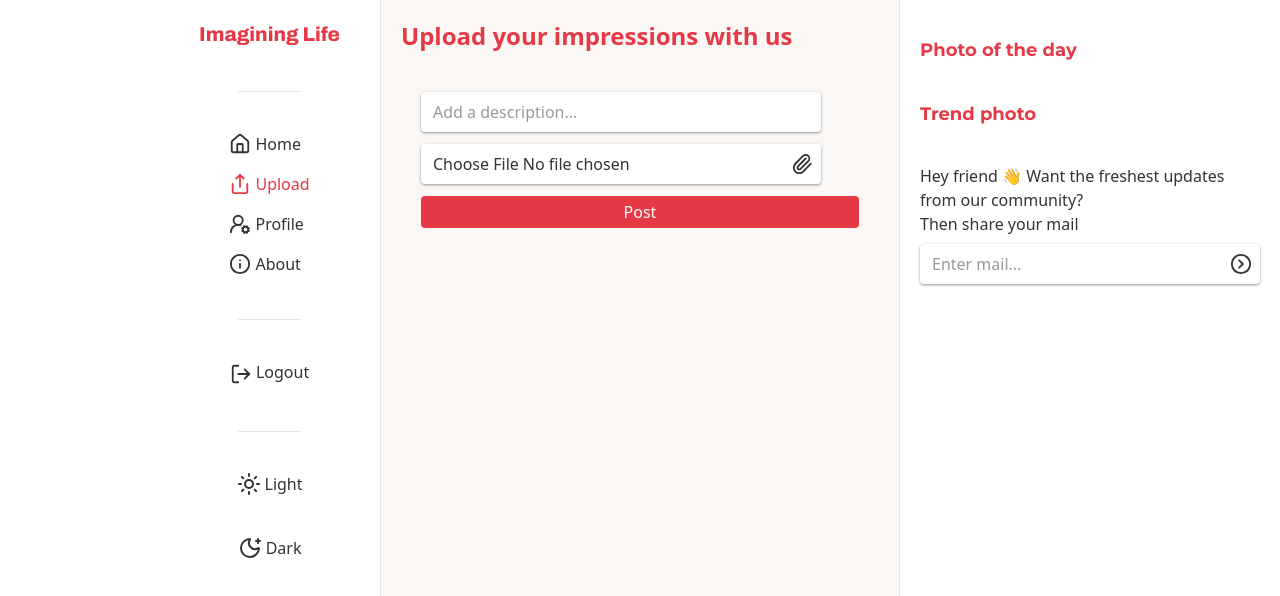
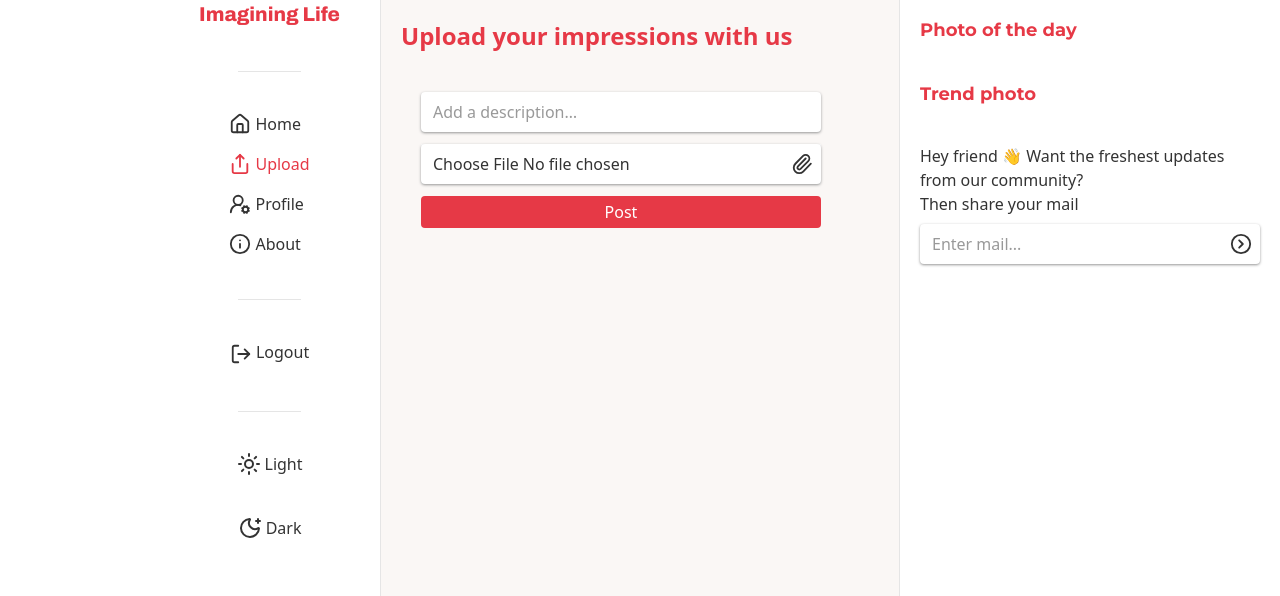
Before and after one commit to niki1tusa/imagining_life, a Next.js app: page /upload in a window 1280 px wide. Shown: the top 596 px of the page. Built offline with nearby package versions, Linux system fonts and the light colour scheme; no server answers.

Commit message:
delete surplus code

```diff
--- a/src/app/api/photos/route.ts
+++ b/src/app/api/photos/route.ts
@@ -24,10 +24,9 @@ export async function GET() {
 		return NextResponse.json([], { status: 500 });
 	}
 }
-
+// unsplash is no possibility post query, because mock :(
 export async function POST(req: Request) {
 	const formData = await req.formData();
-	const file = formData.get('image') as File;
 	const description = formData.get('description') as string;
 
 
--- a/src/components/RightAside.tsx
+++ b/src/components/RightAside.tsx
@@ -48,7 +48,7 @@ export default function RightAside() {
 				stiffness: 80,
 				damping: 15,
 			}}
-			className='hidden max-h-screen w-full flex-col gap-2 overflow-hidden px-5 pt-5 sm:px-5 md:sticky md:top-4 md:flex md:gap-6 md:pt-5 2xl:gap-4'
+			className='hidden max-h-screen w-full flex-col gap-2 overflow-hidden px-5 sm:px-5 md:sticky md:top-4 md:flex md:gap-6 2xl:gap-4'
 		>
 			<div>
 				<Title heading='lg' className='text-primary mb-3 text-lg font-bold'>
@@ -62,7 +62,7 @@ export default function RightAside() {
 				</Title>
 				{largestTotalLikedPhoto && <PhotoCard photo={largestTotalLikedPhoto} />}
 			</div>
-			<div className='hidden flex-col md:flex mb-1'>
+			<div className='mb-1 hidden flex-col md:flex'>
 				<span>Hey friend &#128075; Want the freshest updates from our community?</span>
 				<span className='mb-2'>Then share your mail</span>
 				<Field query={query} setQuery={setQuery} type='mail' placeholder='Enter mail...' />
--- a/src/components/Sidebar.tsx
+++ b/src/components/Sidebar.tsx
@@ -25,7 +25,6 @@ export default function Sidebar() {
 	}
 	return (
 		<motion.nav
-			layout='position'
 			initial={{ opacity: 0, x: -100 }}
 			animate={{ opacity: 1, x: 0 }}
 			transition={{
@@ -33,9 +32,9 @@ export default function Sidebar() {
 				stiffness: 80,
 				damping: 15,
 			}}
-			className='bg-light-white sticky flex items-center justify-around gap-10 py-3 pr-10 md:h-[100dvh] md:flex-col md:justify-start md:py-0 2xl:text-xl'
+			className='bg-light-white sticky flex md:sticky top-4 items-center justify-around gap-10 py-3 pr-10 md:h-[100dvh] md:flex-col md:justify-start md:py-0 2xl:text-xl'
 		>
-			<Title className='text-primary md:pt-5'>Imagining Life</Title>
+			<Title className='text-primary'>Imagining Life</Title>
 			<div className='border-gray hidden h-1 w-[45%] border-b md:block' />
 			<ul className='flex gap-4 md:flex-col'>
 				{NAVBAR_DATA.map(navItem => (
--- a/src/components/ui/Button.tsx
+++ b/src/components/ui/Button.tsx
@@ -9,7 +9,7 @@ export default function Button({ children, onClick, type = 'button', disabled =
 		<button
 			type={type}
 			onClick={onClick}
-			className='bg-primary hover:bg-primary/50 w-full rounded py-1 text-white transition-all'
+			className='bg-primary hover:bg-primary/50 w-full rounded py-1 text-white transition-all max-w-[400px] 2xl:max-w-[600px]'
 			disabled={disabled}
 		>
 			{children}
```
